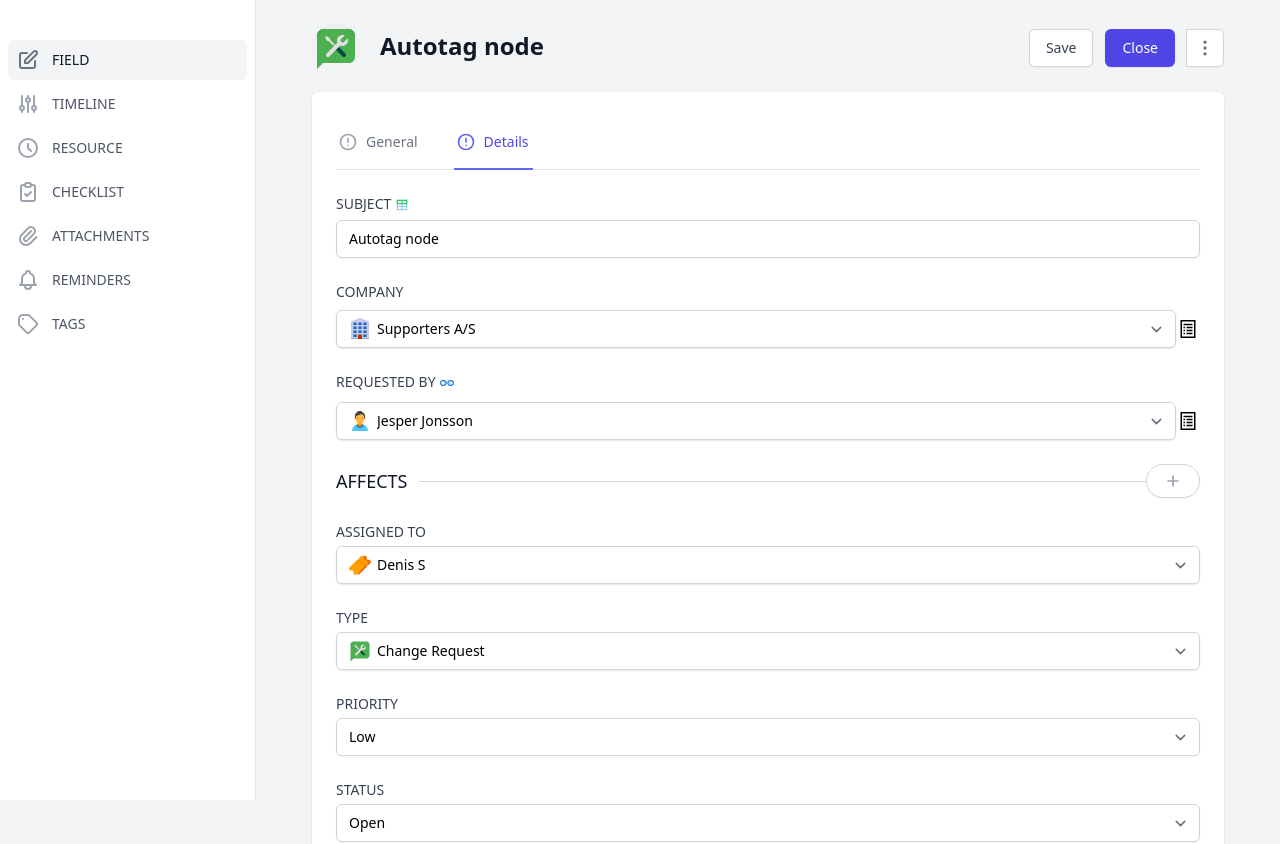
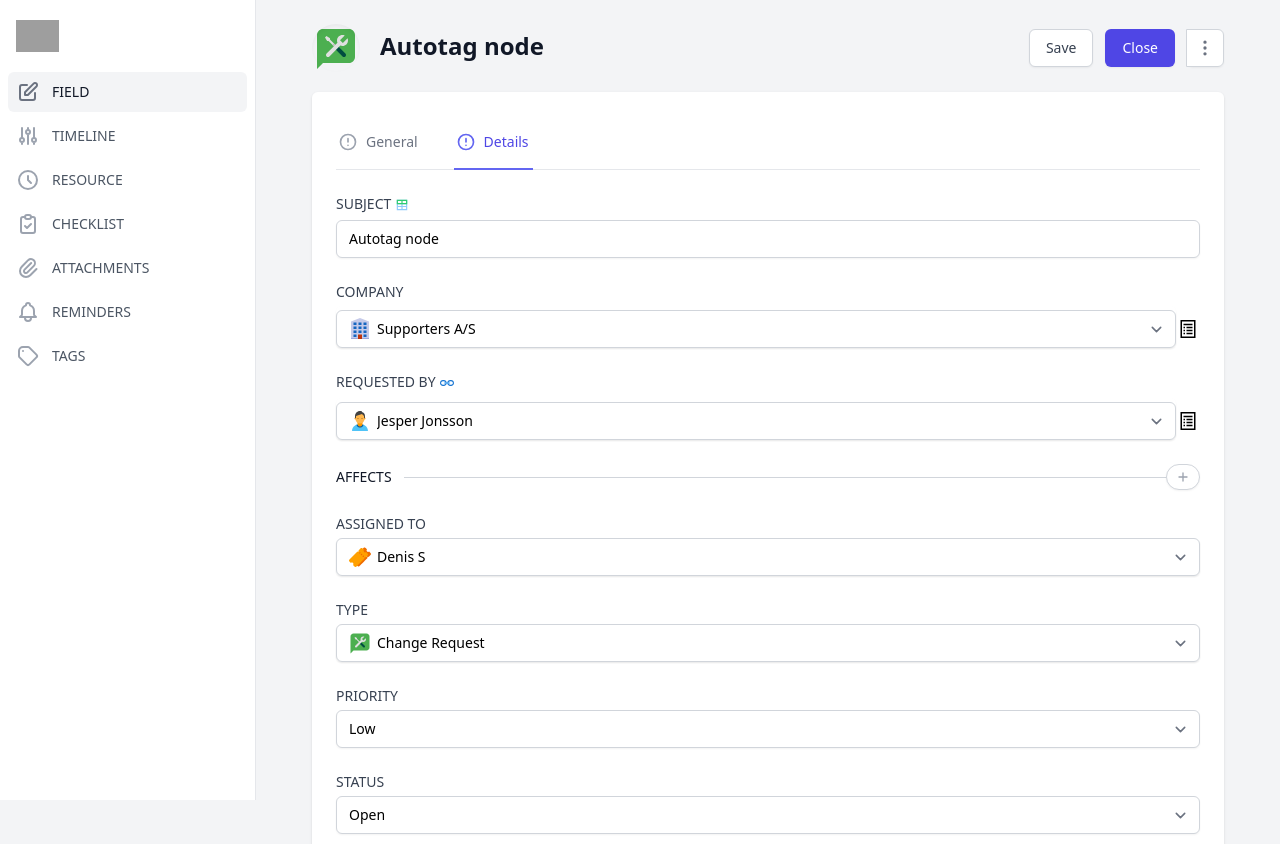
Before and after one commit to rjbhatt110/autotag, a Vue app: page / in a window 1280 px wide. Shown: the top 844 px of the page. Built offline with nearby package versions, Linux system fonts and the light colour scheme; grey boxes are pictures that could not be loaded; a web font is replaced by a local one.

Commit message:
affect changes

```diff
--- a/src/App.vue
+++ b/src/App.vue
@@ -97,20 +97,43 @@
         </TransitionRoot>
 
         <!-- Static sidebar for desktop -->
-        <div class="hidden md:flex lg:w-64 md:w-16 md:flex-col md:fixed md:inset-y-0">
+        <div
+          class="hidden md:flex lg:w-64 md:w-16 md:flex-col md:fixed md:inset-y-0"
+        >
           <!-- Sidebar component, swap this element with another sidebar if you like -->
           <div
             class="flex-1 flex flex-col min-h-0 border-r border-gray-200 bg-white"
           >
-            <div class="flex-1 flex flex-col pt-5 pb-4 overflow-y-auto">
-              <!-- <div class="flex items-center flex-shrink-0 px-4">
+            <div class="flex-1 flex flex-col pt-5 pb-4">
+              <!-- Full Sidebar logo -->
+              <div
+                class="m:hidden md:hidden lg:block flex items-center flex-shrink-0 px-4"
+              >
                 <img
                   class="h-8 w-auto"
                   src="https://tailwindui.com/img/logos/workflow-logo-indigo-600-mark-gray-800-text.svg"
                   alt="Workflow"
                 />
-              </div> -->
-              <nav class="sm:hidden md:hidden lg:block mt-5 flex-1 px-2 bg-white space-y-1">
+              </div>
+              <!-- Narrow Sidebar logo -->
+              <div
+                class="sm:hidden lg:hidden md:block absolute inset-y-0 left-0 md:static md:flex-shrink-0"
+              >
+                <a
+                  href="#"
+                  class="flex h-12 w-12 items-center justify-center bg-indigo-500 focus:outline-none focus:ring-2 focus:ring-inset focus:ring-indigo-600 md:w-16"
+                >
+                  <img
+                    class="h-8 w-auto"
+                    src="https://tailwindui.com/img/logos/workflow-mark.svg?color=white"
+                    alt="Workflow"
+                  />
+                </a>
+              </div>
+              <!-- Full Sidebar -->
+              <nav
+                class="sm:hidden md:hidden lg:block mt-5 flex-1 px-2 bg-white space-y-1"
+              >
                 <a
                   v-for="item in navigation"
                   :key="item.name"
@@ -139,7 +162,7 @@
               <!-- Narrow sidebar-->
               <nav
                 aria-label="Sidebar"
-                class="sm:hidden lg:hidden md:block md:flex-shrink-0 md:overflow-y-auto md:bg-white"
+                class="sm:hidden lg:hidden md:block md:flex-shrink-0 md:bg-white"
               >
                 <div class="relative flex w-16 flex-col space-y-3 p-3">
                   <a
@@ -170,7 +193,7 @@
             </div>
           </div>
         </div>
-        <div class="md:pl-64 flex flex-col flex-1">
+        <div class="lg:pl-64 md:pl-16 flex flex-col flex-1">
           <div
             class="sticky top-0 z-10 md:hidden pl-1 pt-1 sm:pl-3 sm:pt-3 bg-white"
           >
@@ -614,16 +637,16 @@
                               class="relative flex items-center justify-between"
                             >
                               <span
-                                class="pr-3 bg-white text-lg font-medium text-gray-900"
+                                class="pr-3 bg-white text-sm font-medium text-gray-900"
                               >
                                 AFFECTS
                               </span>
                               <button
                                 type="button"
-                                class="inline-flex items-center shadow-sm px-4 py-1.5 border border-gray-300 text-sm leading-5 font-medium rounded-full text-gray-700 bg-white hover:bg-gray-50 focus:outline-none focus:ring-2 focus:ring-offset-2 focus:ring-indigo-500"
+                                class="inline-flex items-center shadow-sm px-2 py-1 border border-gray-300 text-sm leading-5 font-medium rounded-full text-gray-700 bg-white hover:bg-gray-50 focus:outline-none focus:ring-2 focus:ring-offset-2 focus:ring-indigo-500"
                               >
                                 <PlusSmIcon
-                                  class="h-5 w-5 text-gray-400"
+                                  class="h-4 w-4 text-gray-400"
                                   aria-hidden="true"
                                 />
                               </button>
```
